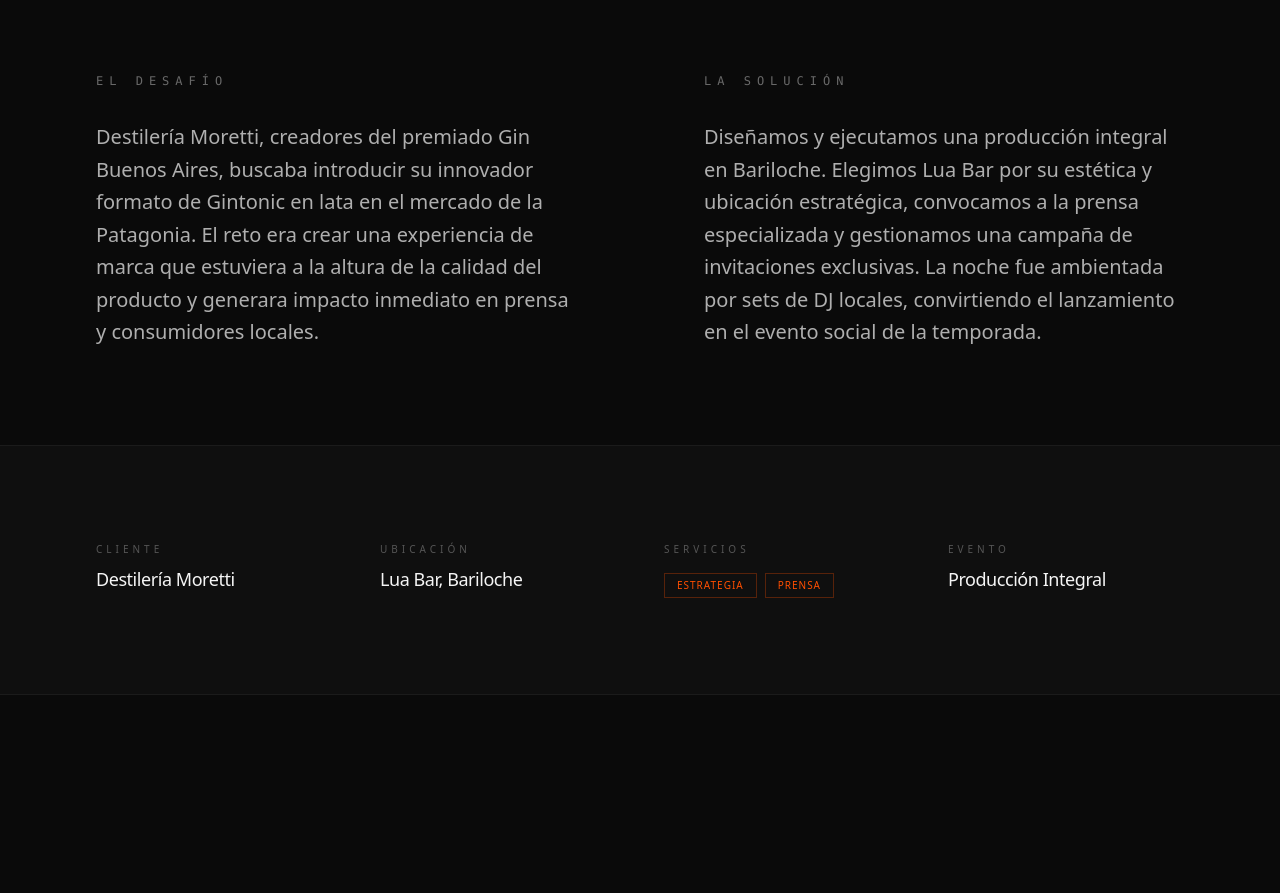
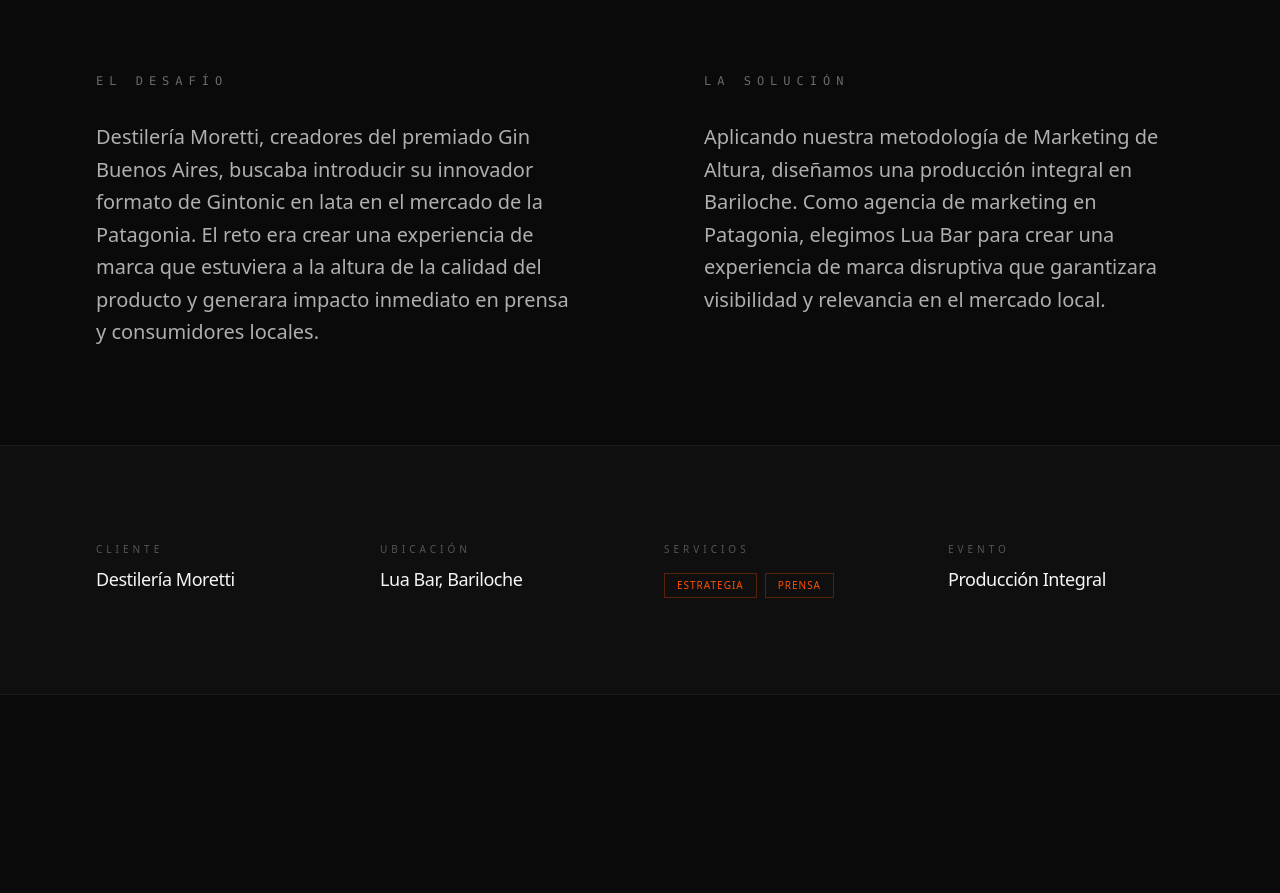
Before and after one commit to miguelsaenzbrand/buey-sherpa, a Next.js app: page /portfolio/destileria-moretti in a window 1280 px wide. Shown: the part 1460-2353 px from the top of the page. Built offline with nearby package versions, Linux system fonts and the light colour scheme.

Commit message:
SEO: Implement 'Marketing de Altura' and 'Agencia de Marketing Patagonia' across metadata and case studies

```diff
--- a/src/app/layout.tsx
+++ b/src/app/layout.tsx
@@ -14,11 +14,11 @@
 });
 
 export const metadata: Metadata = {
-  title: "BUEY SHERPA | Marketing de Altura",
-  description: "Estudio de estrategia integral, producción audiovisual, desarrollo web y marketing técnico. Fuerza para el ascenso, sabiduría para la ruta.",
-  keywords: ["Marketing de altura", "SEO", "Desarrollo Web", "Audiovisual", "Patagonia", "Estrategia Digital"],
+  title: "BUEY SHERPA | Marketing de Altura en Patagonia",
+  description: "Agencia de marketing en Patagonia especializada en estrategia integral, producción audiovisual y desarrollo web. Fuerza para el ascenso, sabiduría para la ruta.",
+  keywords: ["Marketing de altura", "Agencia de marketing Patagonia", "Marketing Patagonia", "SEO", "Desarrollo Web", "Audiovisual", "Estrategia Digital"],
   openGraph: {
-    title: "BUEY SHERPA | Marketing de Altura",
+    title: "BUEY SHERPA | Marketing de Altura en Patagonia",
     description: "Fuerza para el ascenso, sabiduría para la ruta. Estrategia integral y producción de contenido desde la Patagonia.",
     url: "https://bueysherpa.com",
     siteName: "BUEY SHERPA",
--- a/src/app/portfolio/carpinteria-bariloche/page.tsx
+++ b/src/app/portfolio/carpinteria-bariloche/page.tsx
@@ -57,7 +57,7 @@
         <div className="space-y-8">
           <h3 className="text-xs tracking-[0.5em] uppercase opacity-40 font-mono">La Solución</h3>
           <p className="text-lg md:text-xl font-light leading-relaxed text-buey-white/70">
-            Propusimos una narrativa basada en el Storytelling puro. A través de un film que documenta el proceso artesanal, el sonido de las herramientas y el entorno patagónico, logramos conectar emocionalmente con una audiencia que valora la autenticidad y el tiempo dedicado a la excelencia.
+            Bajo nuestra visión de <strong>Marketing de Altura</strong>, propusimos una narrativa basada en el Storytelling puro. A través de un film que documenta el proceso artesanal y el entorno patagónico, logramos posicionar a esta <strong>agencia de marketing en Patagonia</strong> como un aliado estratégico para marcas de autor.
           </p>
         </div>
       </section>
--- a/src/app/portfolio/destileria-moretti/page.tsx
+++ b/src/app/portfolio/destileria-moretti/page.tsx
@@ -57,7 +57,7 @@
         <div className="space-y-8">
           <h3 className="text-xs tracking-[0.5em] uppercase opacity-40 font-mono">La Solución</h3>
           <p className="text-lg md:text-xl font-light leading-relaxed text-buey-white/70">
-            Diseñamos y ejecutamos una producción integral en Bariloche. Elegimos Lua Bar por su estética y ubicación estratégica, convocamos a la prensa especializada y gestionamos una campaña de invitaciones exclusivas. La noche fue ambientada por sets de DJ locales, convirtiendo el lanzamiento en el evento social de la temporada.
+            Aplicando nuestra metodología de <strong>Marketing de Altura</strong>, diseñamos una producción integral en Bariloche. Como <strong>agencia de marketing en Patagonia</strong>, elegimos Lua Bar para crear una experiencia de marca disruptiva que garantizara visibilidad y relevancia en el mercado local.
           </p>
         </div>
       </section>
--- a/src/app/portfolio/factoria-concept-store/page.tsx
+++ b/src/app/portfolio/factoria-concept-store/page.tsx
@@ -57,7 +57,7 @@
         <div className="space-y-8">
           <h3 className="text-xs tracking-[0.5em] uppercase opacity-40 font-mono">La Solución</h3>
           <p className="text-lg md:text-xl font-light leading-relaxed text-buey-white/70">
-            Nos encargamos de la producción de la barra de coctelería, diseñando una propuesta de tragos que acompañara el estilo sofisticado de la tienda. Simultáneamente, realizamos el rodaje y edición de un video del evento, enfocándonos en los detalles de diseño, la atmósfera de la apertura y la interacción de la comunidad con este nuevo hito comercial en la ciudad.
+            A través de una estrategia de <strong>Marketing de Altura</strong>, nos encargamos de la producción integral del evento. Como referentes de <strong>marketing en Patagonia</strong>, fusionamos coctelería de autor y narrativa audiovisual para capturar la apertura del concept store más disruptivo de la región.
           </p>
         </div>
       </section>
```
